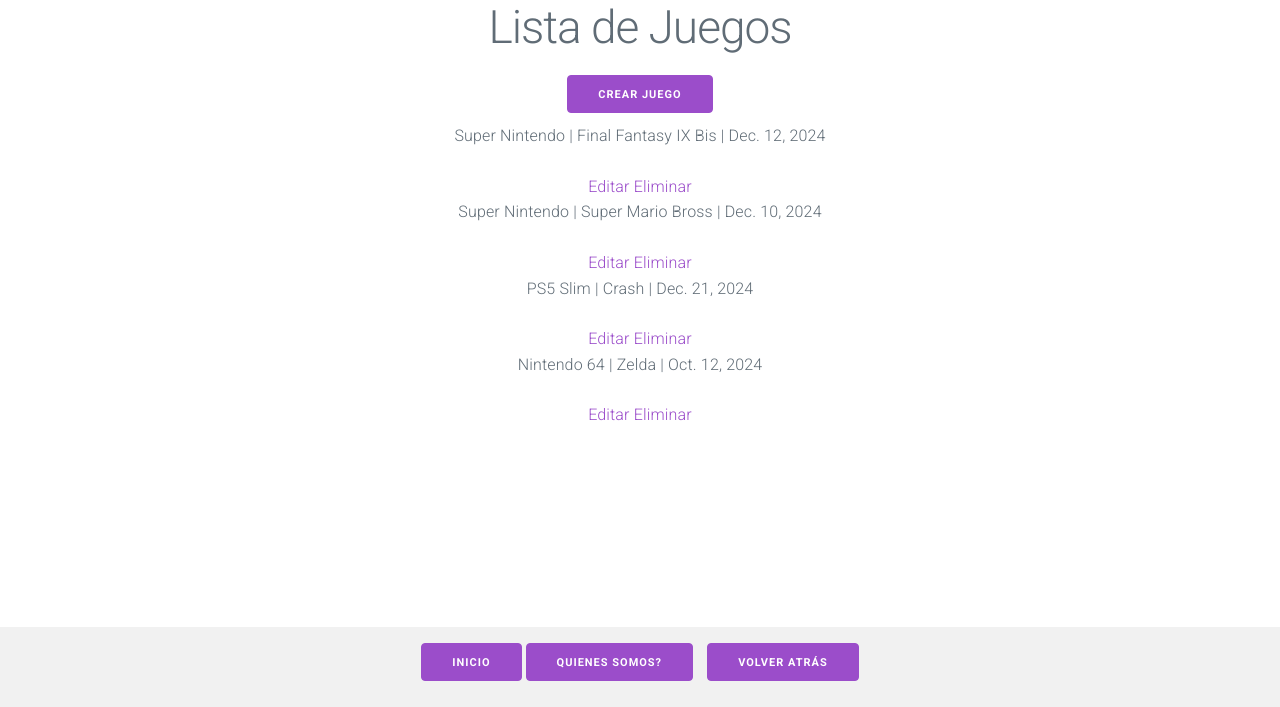
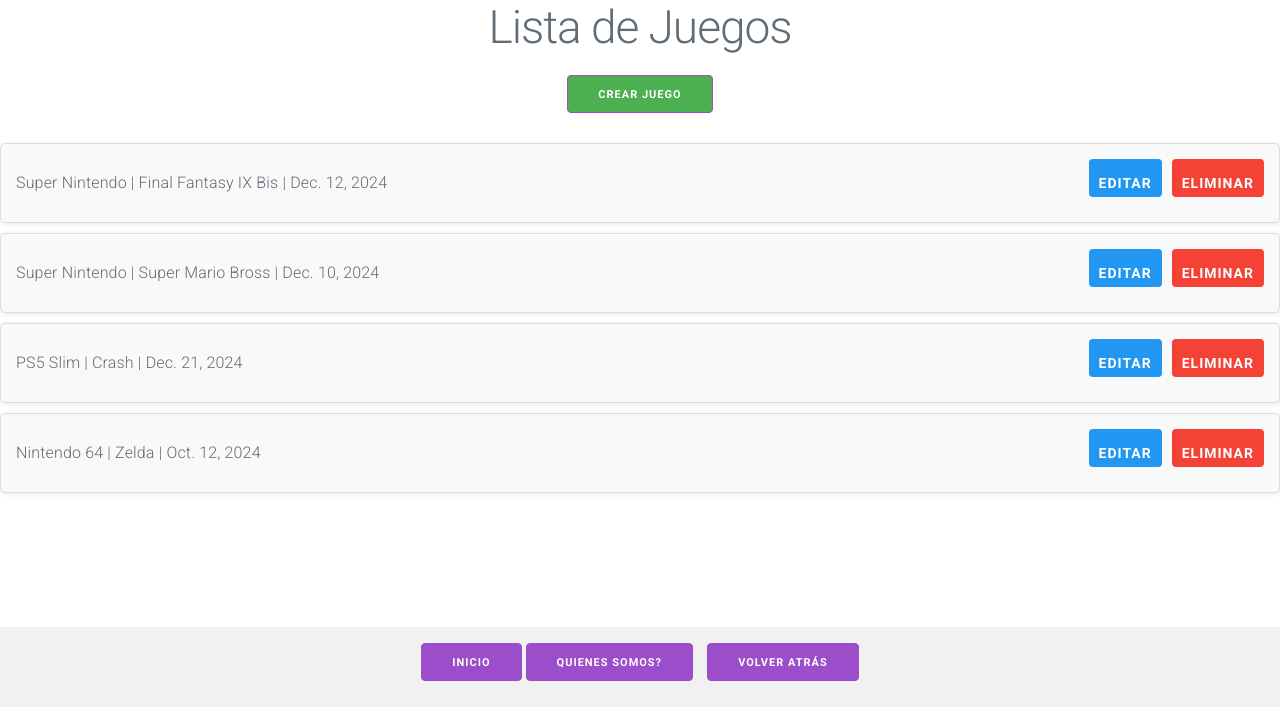
Before and after one commit to WinstonSShaw/terceraPreEntregaShaw, a Django app: page /juego/list in a window 1280 px wide. Shown: the part 93-800 px from the top of the page. Run offline with Django 5.2, Linux system fonts and the light colour scheme; a user stored in the database is signed in; data comes from the database, SQL or seed files in the repository.

Commit message:
estilo listas

```diff
--- a/src/consola/templates/consola/base.html
+++ b/src/consola/templates/consola/base.html
@@ -57,6 +57,76 @@
         .auth-section button {
             margin-left: 10px;
         }
+
+        /* Estilo general de las listas */
+        .styled-list {
+            list-style: none;
+            padding: 0;
+            margin: 20px 0;
+        }
+
+        .styled-list li {
+            background: #f9f9f9;
+            margin: 10px 0;
+            padding: 15px;
+            border-radius: 5px;
+            border: 1px solid #ddd;
+            display: flex;
+            justify-content: space-between;
+            align-items: center;
+            box-shadow: 1px 1px 5px rgba(0, 0, 0, 0.1);
+        }
+
+        .styled-list li span {
+            font-size: 16px;
+            font-weight: 500;
+        }
+
+        .styled-list li:hover {
+            background: #e3f2fd;
+            border-color: #2196f3;
+        }
+
+        /* Acciones (Editar y Eliminar) */
+        .actions {
+            display: flex;
+            gap: 10px;
+        }
+
+        .actions button {
+            padding: 5px 10px;
+            font-size: 14px;
+            border: none;
+            border-radius: 4px;
+            cursor: pointer;
+        }
+
+        .btn-primary {
+            background-color: #4CAF50;
+            color: white;
+        }
+
+        .btn-primary:hover {
+            background-color: #388E3C;
+        }
+
+        .btn-secondary {
+            background-color: #2196F3;
+            color: white;
+        }
+
+        .btn-secondary:hover {
+            background-color: #1976D2;
+        }
+
+        .btn-danger {
+            background-color: #f44336;
+            color: white;
+        }
+
+        .btn-danger:hover {
+            background-color: #d32f2f;
+        }
     </style>
 </head>
 <body style="text-align: center;">
--- a/src/consola/templates/consola/juego_list.html
+++ b/src/consola/templates/consola/juego_list.html
@@ -2,13 +2,16 @@
 
 {% block contenido %}
     <h1>Lista de Juegos</h1>
-    <a href="{% url 'consola:juego_create' %}"><button>Crear Juego</button></a>
-    <ul>
+    <a href="{% url 'consola:juego_create' %}"><button class="btn-primary">Crear Juego</button></a>
+    <ul class="styled-list">
         {% for juego in juegos %}
-            <p>{{ juego.consola }} | {{ juego.nombre_juego }} | {{ juego.fecha_inicio }}</p>
-            <a href="{% url 'consola:juego_edit' juego.pk %}">Editar</a>
-            <a href="{% url 'consola:juego_delete' juego.pk %}">Eliminar</a>
+            <li>
+                <span>{{ juego.consola }} | {{ juego.nombre_juego }} | {{ juego.fecha_inicio }}</span>
+                <div class="actions">
+                    <a href="{% url 'consola:juego_edit' juego.pk %}"><button class="btn-secondary">Editar</button></a>
+                    <a href="{% url 'consola:juego_delete' juego.pk %}"><button class="btn-danger">Eliminar</button></a>
+                </div>
+            </li>
         {% endfor %}
     </ul>
-
 {% endblock contenido %}
```
Also changed, not shown: src/consola/templates/consola/consola_list.html (+9 -6 lines), src/consola/templates/consola/jugador_list.html (+9 -6 lines).
